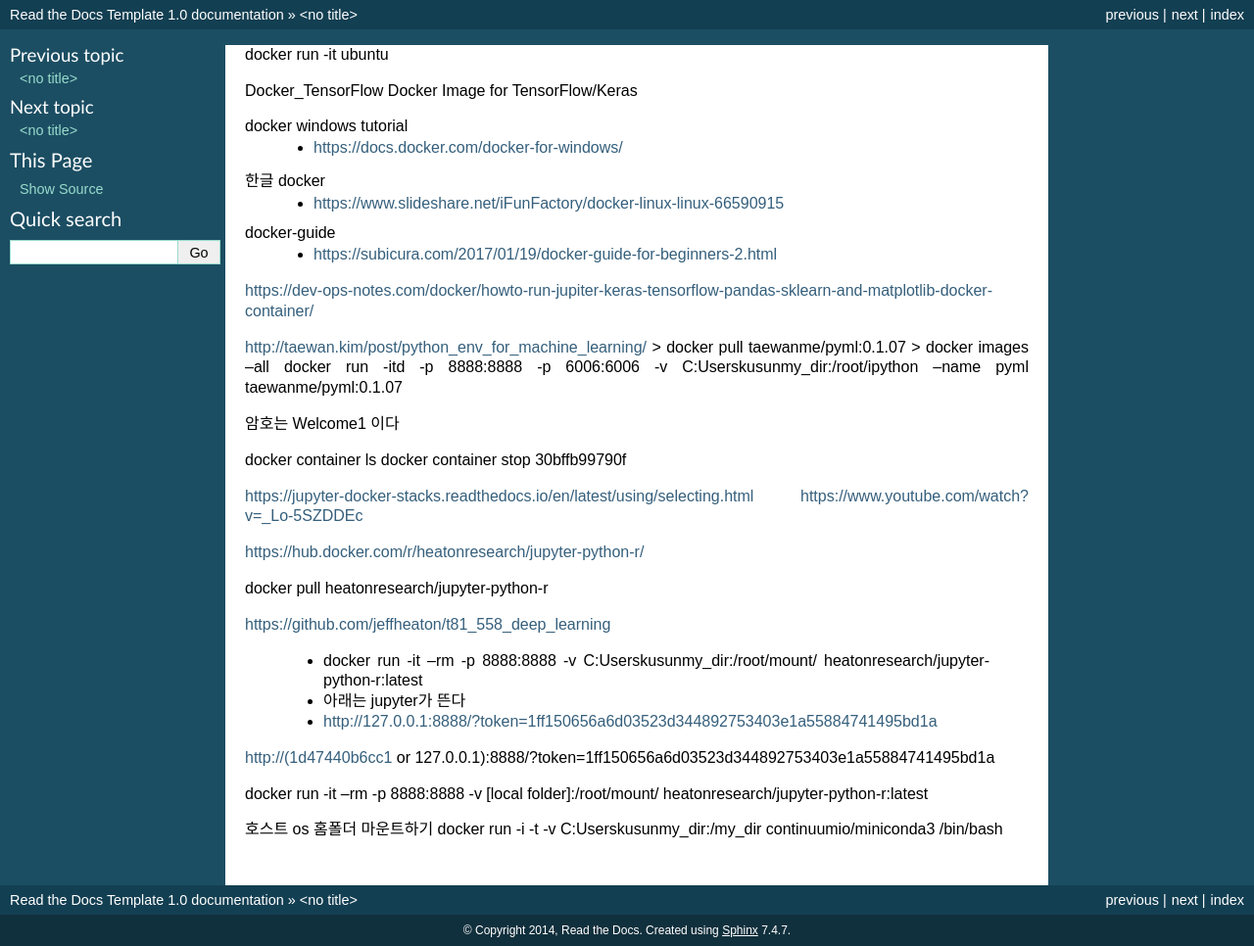
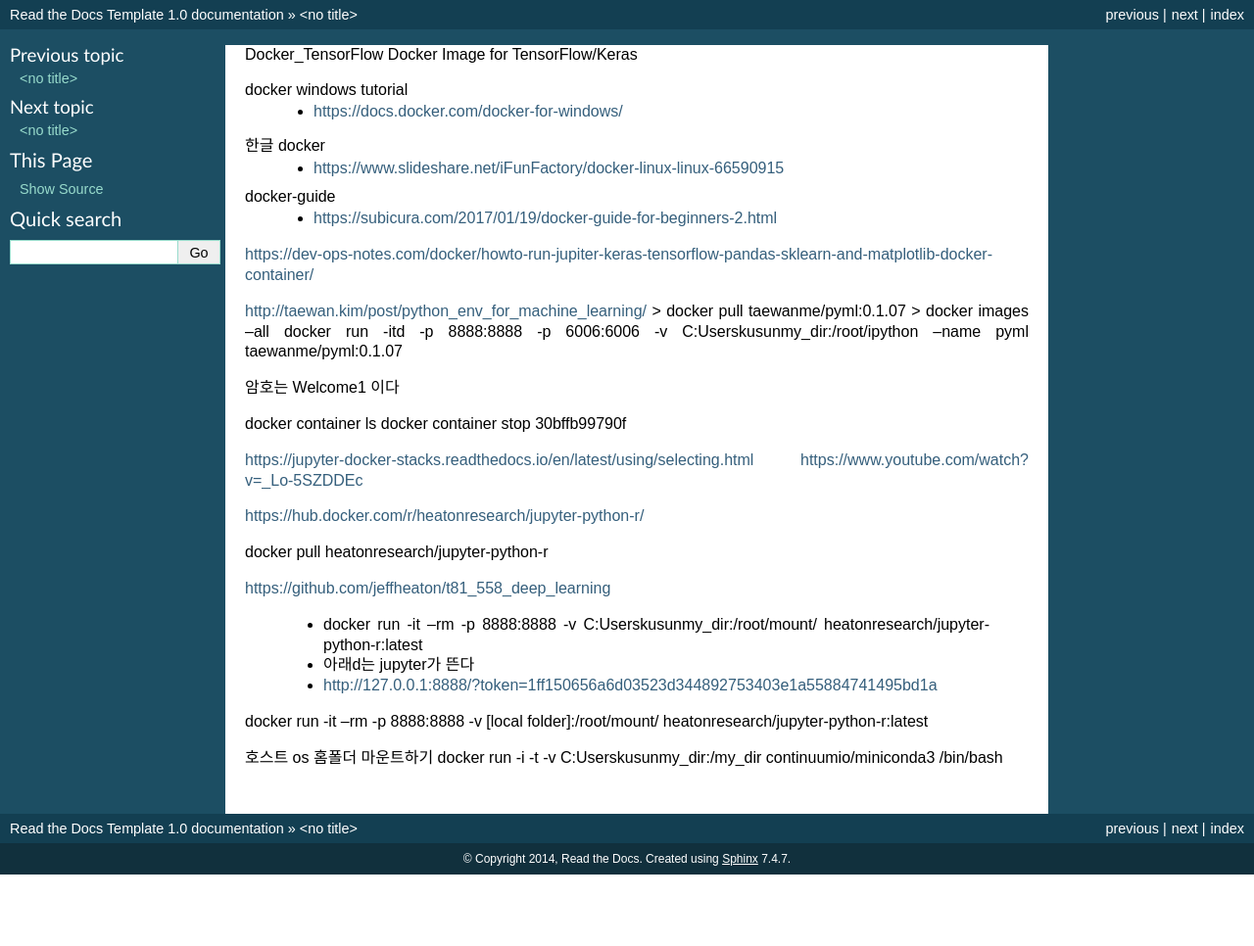
Before and after one commit to smart1004/ReadTheDocs, a Sphinx documentation site: the page built from docs/0_docker_TensorFlow.rst, in a window 1280 px wide. Shown: the whole page at 98% size. Built offline with Sphinx 7.4.7, drawn with Linux system fonts in a browser that asks for light colours; after the commit the page ends 900 px from its top, so only the background shows below that.

Commit message:
Update 0_docker_TensorFlow.rst

```diff
--- a/docs/0_docker_TensorFlow.rst
+++ b/docs/0_docker_TensorFlow.rst
@@ -1,5 +1,3 @@
-docker run -it ubuntu
-
 Docker_TensorFlow
 Docker Image for TensorFlow/Keras
 
@@ -22,7 +20,6 @@
 > docker images --all
 docker run -itd -p 8888:8888 -p 6006:6006   -v C:\Users\kusun\my_dir:/root/ipython   --name pyml  taewanme/pyml:0.1.07
 
-
 암호는 Welcome1  이다
 
 docker container ls
@@ -40,15 +37,11 @@
 
 
  * docker run -it --rm -p 8888:8888 -v C:\Users\kusun\my_dir:/root/mount/ heatonresearch/jupyter-python-r:latest
- * 아래는 jupyter가 뜬다
+ * 아래d는 jupyter가 뜬다
  * http://127.0.0.1:8888/?token=1ff150656a6d03523d344892753403e1a55884741495bd1a
-
-http://(1d47440b6cc1 or 127.0.0.1):8888/?token=1ff150656a6d03523d344892753403e1a55884741495bd1a
 
 
 docker run -it --rm -p 8888:8888 -v [local folder]:/root/mount/ heatonresearch/jupyter-python-r:latest
 
-
-
 호스트 os 홈폴더 마운트하기
 docker run -i -t -v C:\Users\kusun\my_dir:/my_dir  continuumio/miniconda3 /bin/bash
```
